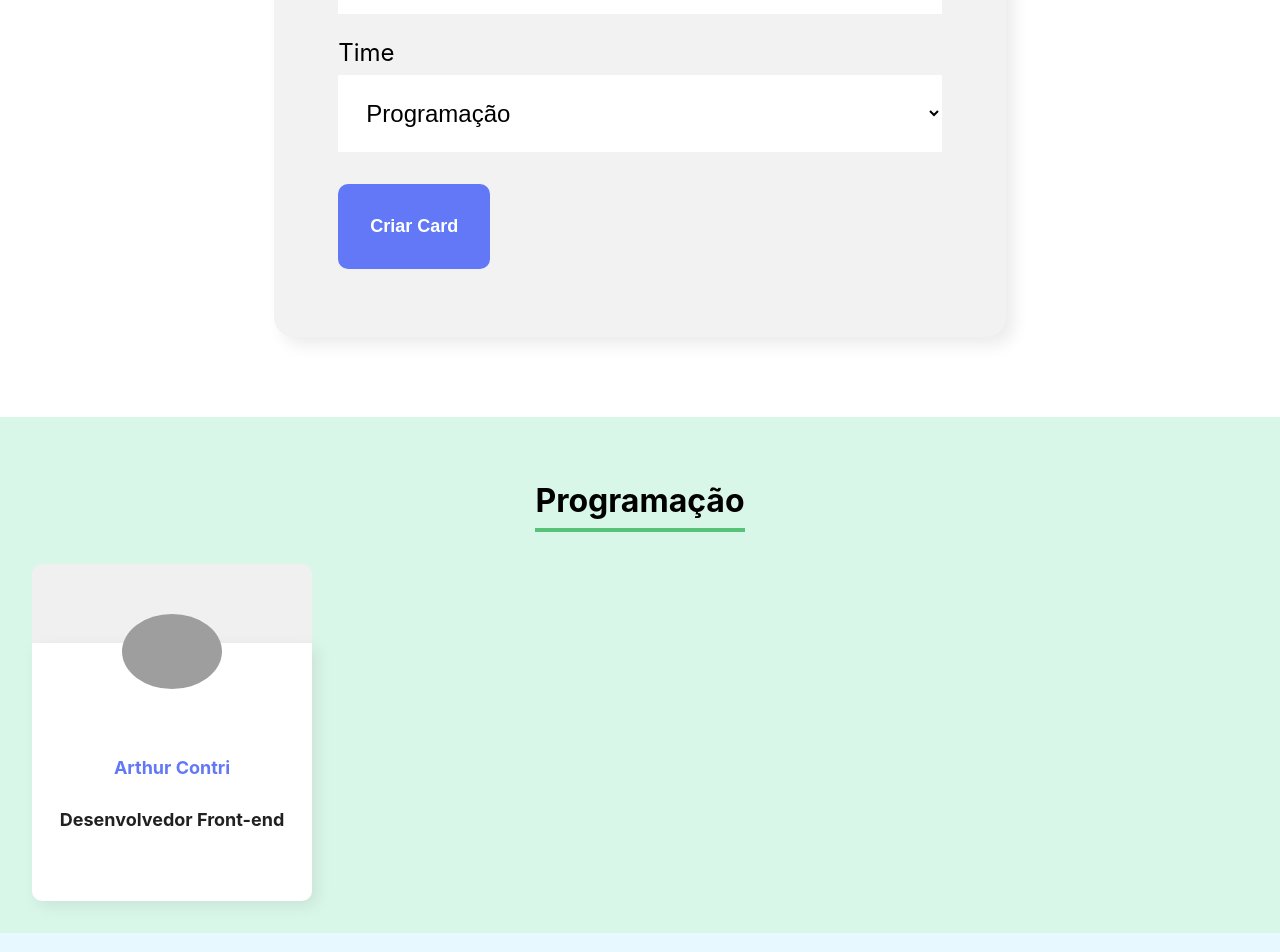
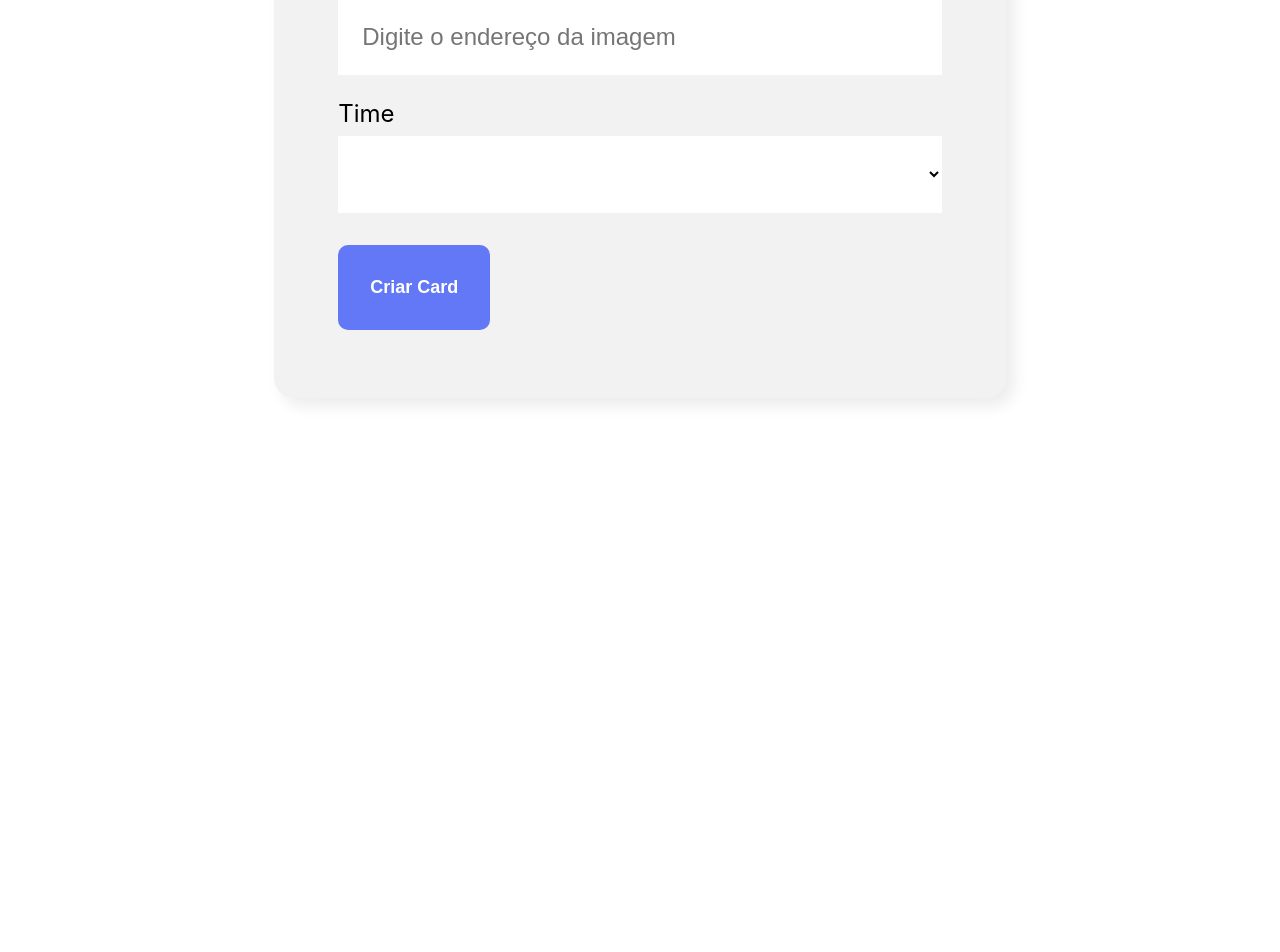
Before and after one commit to ahrtuur/Organo, a React (Create React App) app: page / in a window 1280 px wide. Shown: the part 1060-2012 px from the top of the page. After the commit the page ends 1538 px from the top, so only its background shows below. Built offline with nearby package versions, Linux system fonts and the light colour scheme; grey boxes are pictures that could not be loaded.

Commit message:
ultimo commit

```diff
--- a/src/App.js
+++ b/src/App.js
@@ -47,7 +47,7 @@ function App() {
   const [colaboradores, setColaboradores] = useState([])
 
   const aoNovoColaboradorAdicionado = (colaborador) => {
-    console.log(colaborador)
+    debugger
     setColaboradores([...colaboradores, colaborador])
   }
 
@@ -56,7 +56,13 @@ function App() {
       <Banner />
       <Formulario times={times.map(time => time.nome)} aoColaboradorCadastrado={colaborador => aoNovoColaboradorAdicionado(colaborador)} />
 
-      {times.map(time => <Time key={time.nome} nome={time.nome} corPrimaria={time.corPrimaria} corSecundaria={time.corSecundaria}/>)}
+      {times.map(time => <Time
+        key={time.nome}
+        nome={time.nome}
+        corPrimaria={time.corPrimaria}
+        corSecundaria={time.corSecundaria}
+        colaboradores={colaboradores.filter(colaborador => colaborador.time ===time.nome)}
+        />)}
 
     </div>
   );
--- a/src/componentes/Banner/Banner.js
+++ b/src/componentes/Banner/Banner.js
@@ -1,9 +1,14 @@
+import { Fragment } from "react/jsx-runtime";
 import "./Banner.css"
 
 export const Banner = () => {
     return (
-        <header className="banner">
-            <img src="/imagens/banner.png" alt="Banner principal da página" />
-        </header>
+        <Fragment>
+            <header className="banner">
+                <img src="/imagens/banner.png" alt="Banner principal da página" />
+            </header>
+            <h1>Teste</h1>
+        </Fragment>
+
     )
 };
--- a/src/componentes/Colaborador/Colaborador.css
+++ b/src/componentes/Colaborador/Colaborador.css
@@ -34,3 +34,10 @@
     padding: 0 16px;
   }
 }
+
+.time .colaboradores {
+  display: flex;
+  justify-content: space-around;
+  margin-top: 32px;
+  flex-wrap: wrap;
+}
--- a/src/componentes/Colaborador/index.js
+++ b/src/componentes/Colaborador/index.js
@@ -1,13 +1,13 @@
 import './Colaborador.css'
 
-const Colaborador = () => {
+const Colaborador = ({nome, imagem, cargo, corDeFundo}) => {
     return (<div className='colaborador'>
-        <div className='cabecalho'>
-            <img src='https://github.com/ahrtuur.png' alt='Arthur'/>
+        <div className='cabecalho' style={{backgroundColor: corDeFundo}}>
+            <img src={imagem} alt={nome}/>
         </div>
         <div className='rodape'>
-            <h4>Arthur Contri</h4>
-            <h5>Desenvolvedor Front-end</h5>
+            <h4>{nome}</h4>
+            <h5>{cargo}</h5>
         </div>
     </div>)
 }
--- a/src/componentes/Formulario/index.js
+++ b/src/componentes/Formulario/index.js
@@ -17,9 +17,13 @@ const Formulario = (props) => {
         props.aoColaboradorCadastrado({
             nome,
             cargo,
-            iamgem,
+            imagem,
             time
         })
+        setNome('')
+        setCargo('')
+        setImagem('')
+        setTime('')
     }
 
 
--- a/src/componentes/ListaSuspensa/index.js
+++ b/src/componentes/ListaSuspensa/index.js
@@ -6,7 +6,8 @@ const ListaSuspensa = (props) => {
     return (
         <div className='lista-suspensa'>
             <label>{props.label}</label>
-            <select onChange={evento => props.aoAlterado(evento.target.value)} required={props.required} value={props.value}>
+            <select onChange={evento => props.aoAlterado(evento.target.value)} required={props.required} value={props.valor}>
+                <option value=""></option>
                 {props.itens.map(item => {
                     return <option key={item}>{item}</option>
                 })}
--- a/src/componentes/Time/index.js
+++ b/src/componentes/Time/index.js
@@ -2,13 +2,15 @@ import Colaborador from '../Colaborador'
 import './Time.css'
 
 const Time = (props) => {
-    const css = { backgroundColor: props.corSecundaria}
+    const css = { backgroundColor: props.corSecundaria }
     return (
-
-        <section className='time' style={css}>
-            <h3 style={{borderColor: props.corPrimaria}}>{props.nome}</h3>
-            <Colaborador />
+        (props.colaboradores.length > 0) ? <section className='time' style={css}>
+            <h3 style={{ borderColor: props.corPrimaria }}>{props.nome}</h3>
+            <div className='colaboradores'>
+                {props.colaboradores.map(colaborador => <Colaborador corDeFundo={props.corPrimaria} key={colaborador.nome} nome={colaborador.nome} cargo={colaborador.cargo} imagem={colaborador.imagem} />)}
+            </div>
         </section>
+        : ''
     )
 }
 
```
